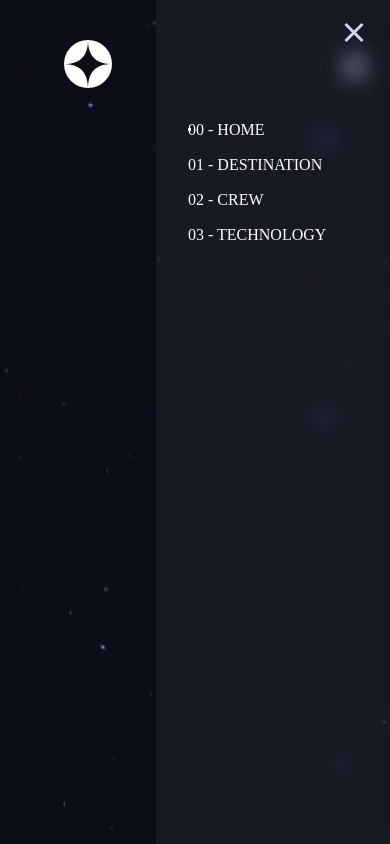
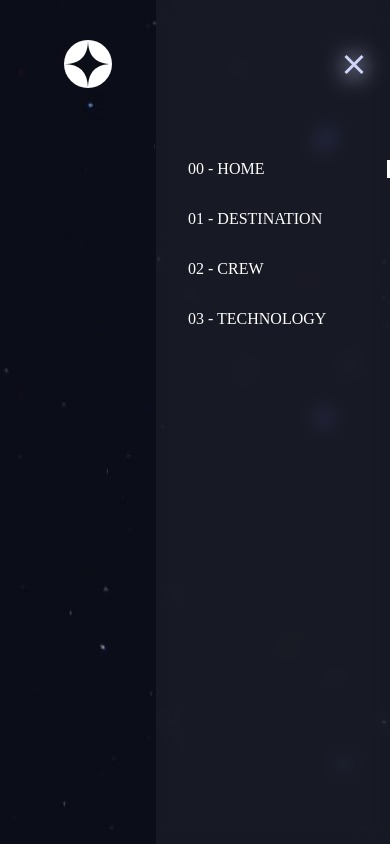
Before and after one commit to gabr7887/10---SpaceTourismWebsite, a React (Vite) app: page / in a window 390 px wide. Built offline with nearby package versions, Linux system fonts and the light colour scheme.

Commit message:
css menu mobile finalizado

```diff
--- a/src/App.css
+++ b/src/App.css
@@ -9,7 +9,7 @@
   --font5: 400 1.75rem/33.6% 'Barlow Condensed';
   --font6: 400 1.75rem/32.1% 'Bellefair';
   --font7: 400 0.875rem/16.8% 'Barlow Condensed';
-  --font8: 400 1rem/19.2% 'Barlow Condensed';
+  --font8: 400 1rem'Barlow Condensed';
   --font9: 400 1.125rem/180% 'Barlow';
   --s1600: 8rem;
   --s1200: 6rem;
--- a/src/Nav.jsx
+++ b/src/Nav.jsx
@@ -29,15 +29,9 @@ const Nav = ({ active }) => {
               ? 'HOME'
               : '00 - HOME'}
           </li>
-          <li className={active === 1 ? style.active : ''}>
-            <p>01 - DESTINATION</p>
-          </li>
-          <li className={active === 2 ? style.active : ''}>
-            <p>02 - CREW</p>
-          </li>
-          <li className={active === 3 ? style.active : ''}>
-            <p>03 - TECHNOLOGY</p>
-          </li>
+          <li className={active === 1 ? style.active : ''}>01 - DESTINATION</li>
+          <li className={active === 2 ? style.active : ''}>02 - CREW</li>
+          <li className={active === 3 ? style.active : ''}>03 - TECHNOLOGY</li>
         </ul>
       </nav>
     </div>
--- a/src/Nav.module.css
+++ b/src/Nav.module.css
@@ -141,20 +141,22 @@
     padding-left: var(--s400);
   }
 
+  .navItems li{
+    padding: 0;
+  }
+
   .closeIcon{
     display: flex;
-    padding: var(--s400) var(--s300);
+    padding: var(--s800) var(--s300)  var(--s400) var(--s300);
     justify-content: center;
     align-items: end;
-  }
-
-  .navItems li{
-    padding: 0;
   }
 
   .navItems li::after{
     height: 100%;
     width: 3px;
+    left: initial;
+    right: 0px;
   }
 
 }
```
